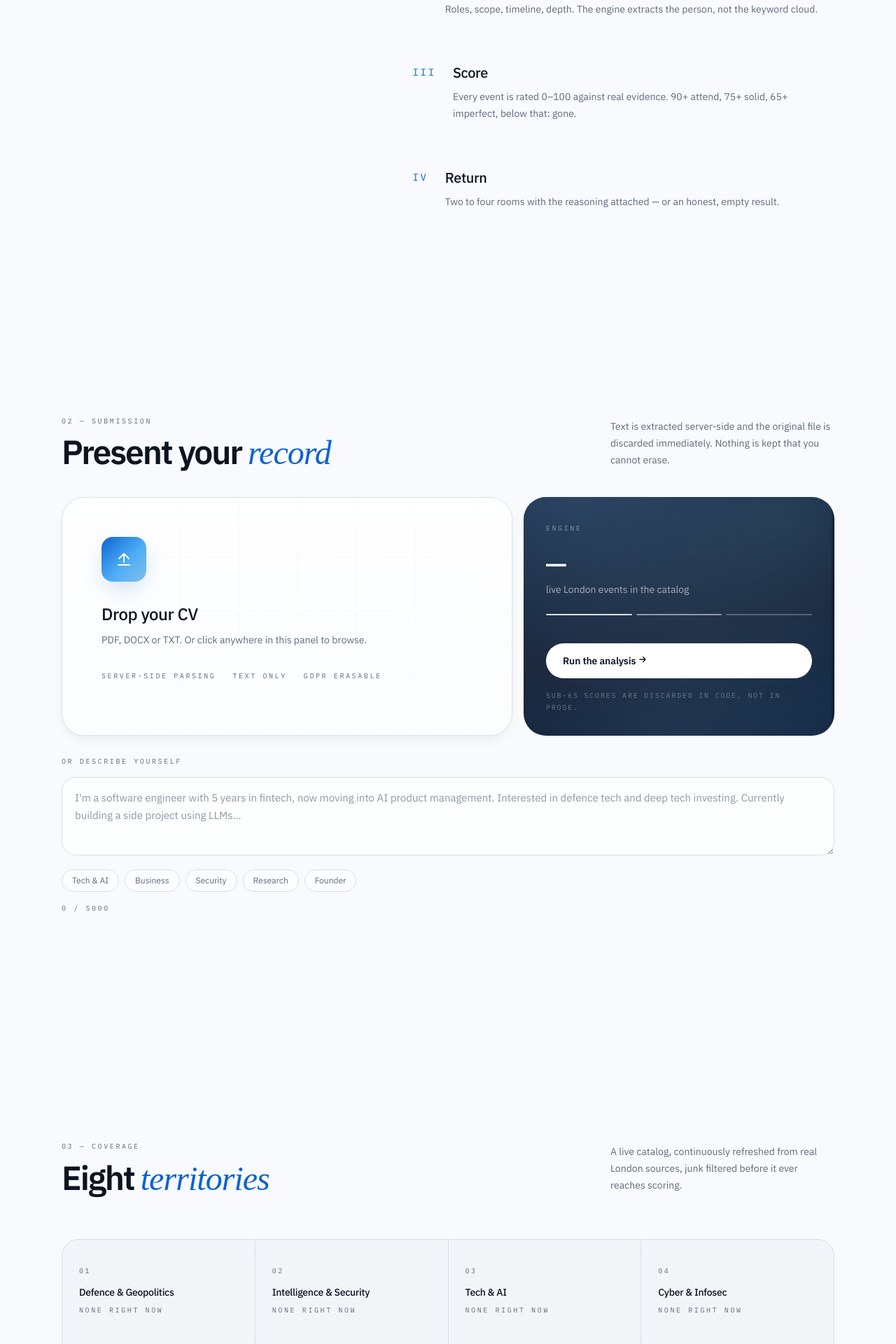
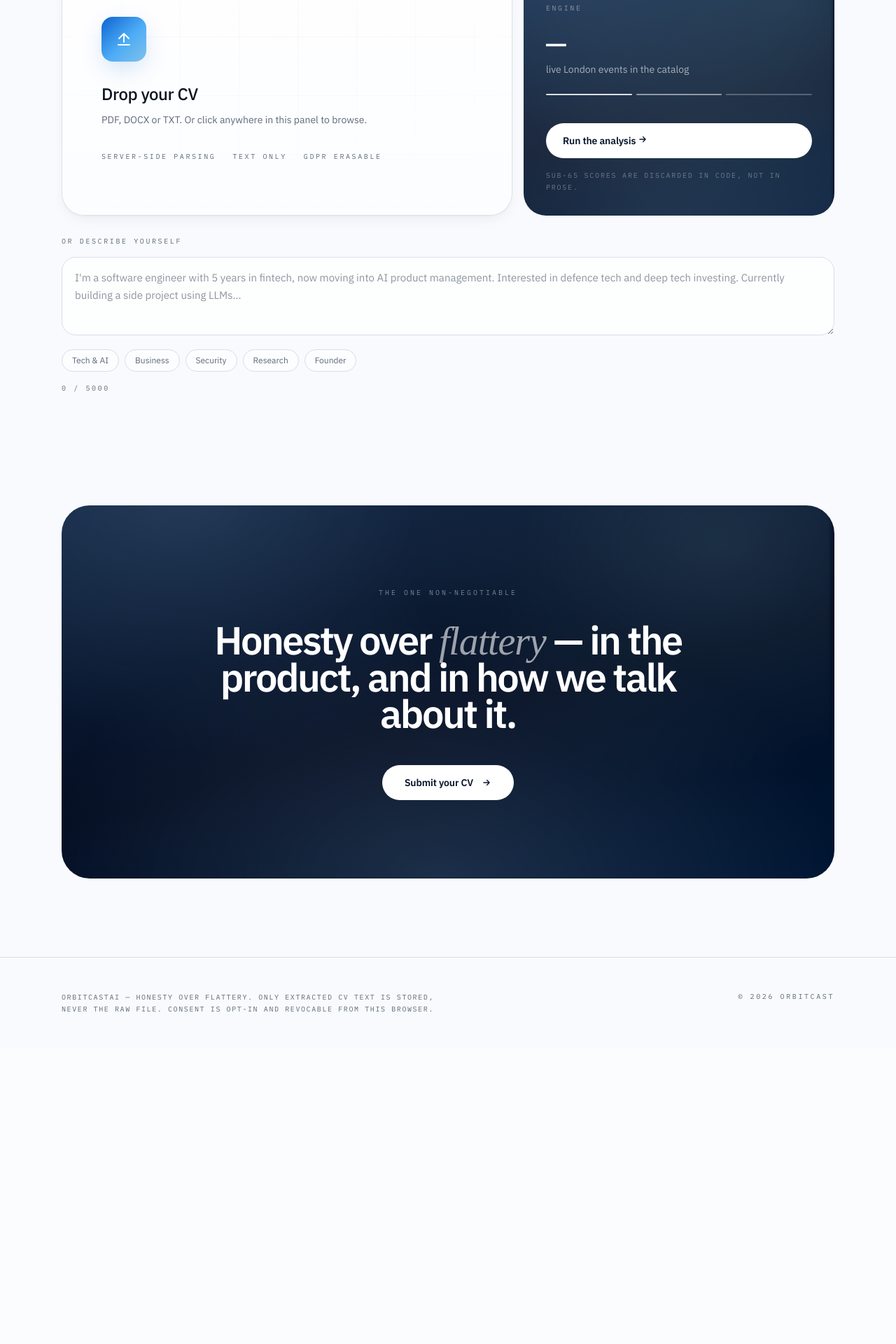
Before and after one commit to Johnnothere/Orbit-Cast, a Flask app: page / in a window 1280 px wide. Shown: the part 2360-4280 px from the top of the page at 70% size. After the commit the page ends 3806 px from the top, so only its background shows below. Run offline with Flask 3, Linux system fonts and the light colour scheme; data that the repository does not hold is empty; some libraries are stand-ins or nearby versions; some web fonts are replaced.

Commit message:
UI/UX pass: consistent nav, real event times, drop Protocol and Coverage
1. NAV CONSISTENT ON EVERY PAGE. The bar previously reflowed when browsing -
   the search/refresh chrome was injected into it and the section links were
   hidden to make room (they physically overlapped otherwise). The chrome now
   lives in the browse shell's own toolbar, so the nav markup is byte-identical
   on the landing page and all three browse views: Home / Events / Calendar /
   Hackathons / Begin, always.

2. SHOW TIMES, NOT JUST DATES. This was worse than a missing nicety - it was
   wrong. Only ~40 events carry a clean `time` field; another 82 bury the time
   inside the date string ("Thu 6 August 2026, 11.00-12.00BST", "Wed, Sep 9,
   6:00 PM"). Every one of those 82 was being labelled "All day", which is
   false. eventTime() now reads whichever form is present and only says
   "All day" when there genuinely is no time. Measured against the live
   catalog: "All day" labels drop from 196/236 to 114/236 - 82 events gained
   a real time. Wired into the events list, calendar pills (time prefix in
   accent), the day panel, hackathon cards, and AI match cards. Match cards
   additionally get fmtRecDate(), since they were rendering the raw scraped
   string verbatim.

3. Removed the Protocol section ("Four passes, before a word reaches you").
4. Removed the Coverage section ("Eight territories").
   Both removals took their CSS and JS with them - renderCoverage(),
   ALL_CATEGORIES, .protocol/.step/.tile.cat rules - rather than leaving dead
   code behind. The hero's secondary CTA pointed at #protocol, so it now reads
   "Browse the catalog" and actually switches to the events view.

Verified locally against the real backend: all element ids resolve, no
undefined handlers, no leftover references to either removed section, all
views render, zero console errors. Also fixed the browse toolbar overflowing
its row once the chrome moved into it.

```diff
--- a/templates/index.html
+++ b/templates/index.html
@@ -139,7 +139,10 @@ header.nav.solid{border-bottom:1px solid color-mix(in oklab,var(--hairline) 70%,
   background:color-mix(in oklab,var(--background) 70%,transparent);backdrop-filter:blur(20px);}
 .nav-inner{margin:0 auto;display:flex;width:100%;max-width:72rem;align-items:center;justify-content:space-between;
   gap:1rem;padding:1rem 1.5rem;min-width:0;}
-.header-browse-chrome{min-width:0;overflow:hidden;}
+/* search/refresh chrome lives in the browse toolbar, not the nav, so the nav
+   can stay byte-identical on every page */
+.header-browse-chrome{display:flex;align-items:center;gap:.75rem;flex:1 1 22rem;min-width:0;margin-left:auto;
+  justify-content:flex-end;}
 .brand{display:flex;min-width:0;align-items:center;gap:.625rem;cursor:pointer;user-select:none;background:none;border:none;}
 .brand-mark{display:flex;height:1.75rem;width:1.75rem;flex-shrink:0;align-items:center;justify-content:center;
   border-radius:.5rem;font-family:'IBM Plex Mono',monospace;font-size:12px;font-weight:700;
@@ -204,23 +207,6 @@ header.nav.solid{border-bottom:1px solid color-mix(in oklab,var(--hairline) 70%,
   transition:background .3s;position:relative;}
 .tile h3{margin-top:1rem;font-size:1.125rem;font-weight:500;letter-spacing:-.02em;}
 .tile p{margin-top:.75rem;font-size:.875rem;line-height:1.7;color:var(--muted-foreground);}
-.tile.cat{padding:2rem 1.5rem;}
-.tile.cat:hover{background:color-mix(in oklab,var(--primary) 4%,var(--background));}
-.tile.cat p{margin-top:.75rem;font-size:.875rem;font-weight:500;line-height:1.35;letter-spacing:-.02em;color:var(--foreground);}
-.tile.cat .underline{margin-top:1.25rem;display:block;height:1px;width:0;background:var(--gradient-lux);transition:width .5s;}
-.tile.cat:hover .underline{width:100%;}
-
-/* protocol */
-.protocol{display:grid;gap:3.5rem;padding-block:6rem;}
-@media(min-width:1024px){.protocol{grid-template-columns:.85fr 1.15fr;}}
-.protocol-aside{position:sticky;top:7rem;height:fit-content;}
-.protocol-aside h2{margin-top:1rem;font-size:2.25rem;}
-@media(min-width:640px){.protocol-aside h2{font-size:3rem;}}
-.step{display:grid;grid-template-columns:auto 1fr;gap:1.5rem;padding:2rem 0;border-top:1px solid var(--hairline);}
-.step:first-child{border-top:none;}
-.step-n{font-family:'IBM Plex Mono',monospace;font-size:.875rem;letter-spacing:.2em;color:var(--primary);padding-top:.25rem;}
-.step h3{font-size:1.25rem;font-weight:500;letter-spacing:-.02em;}
-.step p{margin-top:.5rem;font-size:.875rem;line-height:1.7;color:var(--muted-foreground);}
 
 /* submission console */
 .console-grid{margin-top:2.5rem;display:grid;gap:1rem;}
@@ -335,7 +321,7 @@ footer.site{border-top:1px solid var(--hairline);}
 .cat-dot{width:.375rem;height:.375rem;border-radius:999px;flex-shrink:0;}
 .main{min-width:0;overflow:hidden;}
 .view-tabs{border-bottom:1px solid var(--hairline);padding:.75rem 1.5rem;display:flex;align-items:center;
-  gap:.5rem;overflow-x:auto;}
+  gap:.5rem;flex-wrap:wrap;}
 .view-tab{font-family:'IBM Plex Mono',monospace;font-size:10px;letter-spacing:.2em;text-transform:uppercase;
   padding:.5rem .875rem;border:none;border-radius:999px;background:none;color:var(--muted-foreground);
   cursor:pointer;transition:all .2s;white-space:nowrap;}
@@ -444,6 +430,7 @@ footer.site{border-top:1px solid var(--hairline);}
 .cal-ev-pill{font-size:10px;padding:.125rem .3125rem;margin-bottom:.125rem;border-radius:.25rem;white-space:nowrap;
   overflow:hidden;text-overflow:ellipsis;border-left:2px solid var(--pill-c,var(--hairline));background:var(--secondary);}
 .cal-ev-pill a{color:var(--foreground);text-decoration:none;display:block;overflow:hidden;text-overflow:ellipsis;}
+.pill-time{font-family:'IBM Plex Mono',monospace;font-size:9px;color:var(--primary);margin-right:.125rem;}
 .cal-more{font-family:'IBM Plex Mono',monospace;font-size:9px;color:var(--muted-foreground);}
 .cal-day-panel{max-width:72rem;margin:1rem auto 0;background:var(--card);border:1px solid var(--hairline);
   border-radius:1.5rem;overflow:hidden;max-height:0;opacity:0;transition:all .3s ease;}
@@ -508,7 +495,6 @@ footer.site{border-top:1px solid var(--hairline);}
 @media(max-width:900px){
   .layout{grid-template-columns:1fr;}
   .sidebar{display:none;}
-  .protocol-aside{position:static;}
   .hero{padding-top:7rem;}
 }
 </style>
@@ -524,21 +510,11 @@ footer.site{border-top:1px solid var(--hairline);}
       <span class="brand-name">OrbitCast<span class="lux-text">AI</span></span>
     </button>
 
-    <div class="header-browse-chrome" id="headerBrowseChrome" style="display:none;flex:1;align-items:center;gap:1rem;min-width:0;">
-      <div class="search-wrap">
-        <i class="s-ico">&#x2315;</i>
-        <input id="search" type="text" placeholder="Search events, sources…" oninput="render()">
-      </div>
-      <span class="hd-meta" id="lastRunEl">—</span>
-      <span class="new-badge" id="newBadge" style="display:none" onclick="filterNew()"><span id="newCt">0</span> new</span>
-      <button class="btn-sm" id="refreshBtn" onclick="doRefresh()">↻ Refresh</button>
-    </div>
-
     <div class="nav-right">
       <button class="nav-link" id="tabAI" onclick="switchView('ai')">Home</button>
-      <button class="nav-link nav-browse-link" id="tabEvents" onclick="switchView('events')">Events</button>
-      <button class="nav-link nav-browse-link" id="tabCalendar" onclick="switchView('calendar')">Calendar</button>
-      <button class="nav-link nav-browse-link" id="tabHackathons" onclick="switchView('hackathons')">Hackathons</button>
+      <button class="nav-link" id="tabEvents" onclick="switchView('events')">Events</button>
+      <button class="nav-link" id="tabCalendar" onclick="switchView('calendar')">Calendar</button>
+      <button class="nav-link" id="tabHackathons" onclick="switchView('hackathons')">Hackathons</button>
       <button class="nav-cta sheen" id="navCta" onclick="scrollToConsole()">Begin</button>
     </div>
   </div>
@@ -578,7 +554,7 @@ footer.site{border-top:1px solid var(--hairline);}
         <div class="reveal" data-delay="340">
           <div class="hero-actions">
             <button class="btn-lux sheen" onclick="scrollToConsole()">Submit your CV <svg width="14" height="14" viewBox="0 0 24 24" fill="none" stroke="currentColor" stroke-width="2.2" stroke-linecap="round" stroke-linejoin="round"><path d="M5 12h14M13 6l6 6-6 6"/></svg></button>
-            <a class="btn-ghost" href="#protocol">Read the protocol</a>
+            <button class="btn-ghost" onclick="switchView('events')">Browse the catalog</button>
           </div>
         </div>
       </div>
@@ -616,30 +592,6 @@ footer.site{border-top:1px solid var(--hairline);}
           <p>The profile names what is thin as prominently as what is strong &mdash; and which rooms would close it.</p></div>
         <div class="tile"><span class="label-xs">03</span><h3>Enforced, not requested</h3>
           <p>Sub-65 scores and hallucinated event ids never reach the interface. The filter is code.</p></div>
-      </div>
-    </div>
-  </section>
-
-  <!-- PROTOCOL -->
-  <section class="sec" id="protocol" style="padding-block:0;">
-    <div class="protocol">
-      <div class="protocol-aside">
-        <div class="reveal">
-          <span class="label-xs">The protocol</span>
-          <h2 class="display-xl">Four passes,
-            <span class="serif-accent" style="color:color-mix(in oklab,var(--muted-foreground) 60%,transparent)">before a word</span>
-            reaches you</h2>
-        </div>
-      </div>
-      <div>
-        <div class="reveal"><div class="step"><span class="step-n">I</span><div><h3>Classify</h3>
-          <p>Is this actually a CV? Cover letters, decks and stray PDFs are stopped at the door &mdash; no profile is invented for them.</p></div></div></div>
-        <div class="reveal" data-delay="70"><div class="step"><span class="step-n">II</span><div><h3>Read</h3>
-          <p>Roles, scope, timeline, depth. The engine extracts the person, not the keyword cloud.</p></div></div></div>
-        <div class="reveal" data-delay="140"><div class="step"><span class="step-n">III</span><div><h3>Score</h3>
-          <p>Every event is rated 0&ndash;100 against real evidence. 90+ attend, 75+ solid, 65+ imperfect, below that: gone.</p></div></div></div>
-        <div class="reveal" data-delay="210"><div class="step"><span class="step-n">IV</span><div><h3>Return</h3>
-          <p>Two to four rooms with the reasoning attached &mdash; or an honest, empty result.</p></div></div></div>
       </div>
     </div>
   </section>
@@ -731,22 +683,6 @@ footer.site{border-top:1px solid var(--hairline);}
     <div id="aiResults"></div>
   </section>
 
-  <!-- 03 COVERAGE -->
-  <section class="sec">
-    <div class="reveal">
-      <div class="sec-head">
-        <div>
-          <span class="label-xs">03 &mdash; Coverage</span>
-          <h2 class="display-xl">Eight <span class="serif-accent" style="color:var(--primary)">territories</span></h2>
-        </div>
-        <p>A live catalog, continuously refreshed from real London sources, junk filtered before it ever reaches scoring.</p>
-      </div>
-    </div>
-    <div class="reveal" data-delay="90">
-      <div class="tile-grid cols-4" id="coverageGrid"></div>
-    </div>
-  </section>
-
   <!-- CLOSING -->
   <section class="sec" style="padding-bottom:7rem;padding-top:0;">
     <div class="reveal">
@@ -788,6 +724,15 @@ footer.site{border-top:1px solid var(--hairline);}
         <button class="view-tab" onclick="switchView('events')" id="vtEvents">Events</button>
         <button class="view-tab" onclick="switchView('calendar')" id="vtCalendar">Calendar</button>
         <button class="view-tab" onclick="switchView('hackathons')" id="vtHackathons">⚡ Hackathons</button>
+        <div class="header-browse-chrome" id="headerBrowseChrome">
+          <div class="search-wrap">
+            <i class="s-ico">&#x2315;</i>
+            <input id="search" type="text" placeholder="Search events, sources…" oninput="render()">
+          </div>
+          <span class="hd-meta" id="lastRunEl">—</span>
+          <span class="new-badge" id="newBadge" style="display:none" onclick="filterNew()"><span id="newCt">0</span> new</span>
+          <button class="btn-sm" id="refreshBtn" onclick="doRefresh()">↻ Refresh</button>
+        </div>
       </div>
 
       <div id="eventsView" style="display:none">
@@ -875,9 +820,6 @@ const CAT_VAR = {
   'Intelligence & Security':'--ci','Defence & Geopolitics':'--cd','Cyber & Infosec':'--cy',
   'Tech & AI':'--ct','Education & Research':'--ce','Builder & Tech Community':'--cb','Business & Networking':'--cn',
 };
-const ALL_CATEGORIES = ['Defence & Geopolitics','Intelligence & Security','Tech & AI','Cyber & Infosec',
-  'Education & Research','Builder & Tech Community','Business & Networking','Hackathons'];
-
 const JUNK_PATHS=['/cart','/register','/registration','/login','/cookie','/privacy','/terms','/sitemap','/404'];
 function isLegit(e){
   if(!e.title||!e.url)return false;
@@ -904,6 +846,28 @@ function pad(n){return String(n).padStart(2,'0');}
 function parseDate(s){if(!s)return null;if(/^\d{4}-\d{2}-\d{2}$/.test(s))return new Date(s+'T12:00:00');return new Date(s);}
 function isUp(e){if(!e.date)return true;return e.date>=new Date(NOW.getFullYear(),NOW.getMonth(),NOW.getDate());}
 function isToday(e){if(!e.date)return false;return e.date.toDateString()===NOW.toDateString();}
+// Times arrive two different ways. ~40 events carry a clean separate `time`
+// field; ~82 more bury it inside the date string ("Thu 6 August 2026,
+// 11.00-12.00BST", "Wed, Sep 9, 6:00 PM"). Those were all being labelled
+// "All day", which is simply false. Pull the real time out of whichever
+// place it is, and only say "All day" when there genuinely isn't one.
+function eventTime(e){
+  if(e.time)return e.time;
+  const raw=String(e.rawDate||'');
+  // strip the leading ISO date so "2026-08-01" can't be read as a time
+  const body=raw.replace(/^\d{4}-\d{2}-\d{2}[T ]?/,'');
+  const re=/(\d{1,2})[:.](\d{2})\s*(a\.?m\.?|p\.?m\.?)?/gi;
+  const hits=[];
+  let m;
+  while((m=re.exec(body))!==null&&hits.length<2){
+    const h=parseInt(m[1],10),min=m[2];
+    if(h>23||parseInt(min,10)>59)continue;
+    const mer=m[3]?m[3].replace(/\./g,'').toUpperCase():'';
+    hits.push(h+':'+min+(mer?' '+mer:''));
+  }
+  if(!hits.length)return 'All day';
+  return hits.length>1?hits[0]+'–'+hits[1]:hits[0];
+}
 function fmtShort(dt){return dt.toLocaleDateString('en-GB',{day:'numeric',month:'short'});}
 function fmtFull(dt){return dt.toLocaleDateString('en-GB',{weekday:'short',day:'numeric',month:'short',year:'numeric'});}
 function timeAway(e){
@@ -944,13 +908,9 @@ function switchView(view){
   const vtMap={events:'vtEvents',calendar:'vtCalendar',hackathons:'vtHackathons'};
   if(vtMap[view])document.getElementById(vtMap[view]).classList.add('active');
 
-  // Browse chrome (search/refresh) only matters once you're actually browsing.
-  // When it IS shown it needs the horizontal room, so the duplicate section
-  // links collapse - the browse shell has its own view-tabs for those, and
-  // leaving both in the bar made them physically overlap.
-  document.getElementById('headerBrowseChrome').style.display=isAI?'none':'flex';
-  document.querySelectorAll('.nav-browse-link').forEach(el=>{el.style.display=isAI?'':'none';});
-  document.getElementById('navCta').style.display=isAI?'':'none';
+  // The nav bar stays identical on every page. The search/refresh chrome
+  // lives inside the browse shell's own toolbar rather than the nav, so the
+  // nav never has to reflow or drop links depending on where you are.
   document.getElementById('siteNav').classList.toggle('solid',!isAI);
   if(view==='calendar')renderCal();
   if(view==='hackathons')renderHackathons();
@@ -973,6 +933,7 @@ async function fetchEvents(){
     allEvents=(evData.events||[]).filter(isLegit).map((e,i)=>({
       id:e.id||('ev'+i),cat:e.category||'Tech & AI',src:e.source||'',
       emoji:e.emoji||'',title:e.title||'',date:parseDate(e.date),
+      rawDate:e.date||'',
       url:e.url||'#',hasDate:!!e.date,time:e.time||null,location:e.location||'',
     }));
     sourceSummary=sumData.summary||[];
@@ -983,7 +944,6 @@ async function fetchEvents(){
     render();
     renderSidebar();
     updateHeroStats();
-    renderCoverage();
     if(currentView==='calendar')renderCal();
   }catch(err){showError('Could not load events: '+err.message);}
   finally{setLoad(false);}
@@ -999,19 +959,6 @@ function updateHeroStats(){
   if(badge)badge.textContent=upcoming?('Honest event intelligence · '+upcoming+' live London events'):'Honest event intelligence · London';
   if(stat)stat.textContent=upcoming?upcoming:'—';
   if(side)side.textContent=upcoming?String(upcoming).padStart(2,'0'):'—';
-}
-function renderCoverage(){
-  const grid=document.getElementById('coverageGrid');
-  if(!grid)return;
-  const counts={};
-  allEvents.forEach(e=>{counts[e.cat]=(counts[e.cat]||0)+1;});
-  grid.innerHTML=ALL_CATEGORIES.map((c,i)=>{
-    const n=counts[c]||0;
-    return '<div class="tile cat"><span class="label-xs">'+pad(i+1)+'</span>'
-      +'<p>'+esc(c)+'</p>'
-      +'<span class="label-xs" style="display:block;margin-top:.5rem">'+(n?n+' live':'none right now')+'</span>'
-      +'<span class="underline"></span></div>';
-  }).join('');
 }
 function renderTicker(){
   const items=['grounded in evidence','no invented profiles','gaps named out loud',
@@ -1119,7 +1066,7 @@ function evRow(e){
   const past=!isUp(e);
   const catCol=CAT_COLOR[e.cat]||'var(--hairline)';
   const dt=e.date?fmtShort(e.date):'';
-  const tm=e.time?e.time:'All day';
+  const tm=eventTime(e);
   return '<div class="ev'+(past?' past':'')+'" style="--cat:'+catCol+'">'
     +'<div class="ev-time"><span class="soon '+ta.cls+'">'+esc(ta.txt)+'</span>'+(dt?'<span class="dt">'+esc(dt)+'</span>':'')+'<span class="tm">'+esc(tm)+'</span></div>'
     +'<div class="ev-body"><a class="ev-title" href="'+esc(e.url)+'" target="_blank" rel="noopener">'+esc(e.title)+'</a><div class="ev-src">'+esc(e.emoji)+' '+esc(e.src)+' · '+esc(e.cat)+'</div></div>'
@@ -1131,7 +1078,7 @@ function evRow(e){
 function renderHackathons(){
   const upcomingOnly=document.getElementById('cbHackUpcoming').checked;
   const today=new Date(NOW.getFullYear(),NOW.getMonth(),NOW.getDate());
-  let hacks=allEvents.filter(e=>e.cat==='Hackathons').map(e=>({title:e.title,date:e.date,url:e.url,desc:e.src}));
+  let hacks=allEvents.filter(e=>e.cat==='Hackathons').map(e=>({title:e.title,date:e.date,url:e.url,desc:e.src,time:eventTime(e)}));
   hacks.sort((a,b)=>{if(!a.date&&!b.date)return 0;if(!a.date)return 1;if(!b.date)return -1;return a.date-b.date;});
   const upcoming=hacks.filter(h=>!h.date||h.date>=today);
   document.getElementById('hackCount').textContent=(upcomingOnly?upcoming.length:hacks.length)+' upcoming';
@@ -1143,7 +1090,7 @@ function renderHackathons(){
     const dateStr=h.date?fmtFull(h.date):'Date TBD';
     const dateISO=h.date?h.date.toISOString().split('T')[0]:'';
     return '<div class="hack-card card-lux'+(isPast?' hack-past':'')+'"><div class="hack-card-top">'
-      +'<div class="hack-card-date">'+esc(dateStr)+(isSoon?'<span class="hack-soon">This week</span>':'')+'</div>'
+      +'<div class="hack-card-date">'+esc(dateStr)+(h.time&&h.time!=='All day'?' · '+esc(h.time):'')+(isSoon?'<span class="hack-soon">This week</span>':'')+'</div>'
       +'<div class="hack-card-title">'+esc(h.title)+'</div></div><div class="hack-card-body">'
       +(h.desc?'<div class="hack-card-desc">'+esc(h.desc)+'</div>':'')
       +'<div class="hack-card-actions"><a class="hack-link primary" href="'+esc(h.url)+'" target="_blank" rel="noopener">Register →</a>'
@@ -1220,6 +1167,17 @@ function aiSkeleton(){
     +'<div class="skel-card card-lux scanline"><div class="skel-bar" style="width:25%"></div>'
     +'<div class="skel-bar" style="width:100%;margin-top:1rem"></div><div class="skel-bar" style="width:66%;margin-top:.5rem"></div></div>'
     +'</div>';
+}
+// Recommendations carry the raw scraped date string, which is frequently not
+// presentable ("Thu 6 August 2026, 11.00-12.00BST"). Render it as a clean
+// date + time, falling back to the raw string rather than dropping it.
+function fmtRecDate(raw){
+  if(!raw)return '';
+  const d=parseDate(raw);
+  const tm=eventTime({rawDate:raw});
+  if(!d||isNaN(d.getTime()))return String(raw).slice(0,32);
+  const ds=d.toLocaleDateString('en-GB',{day:'numeric',month:'short',year:'numeric'});
+  return tm==='All day'?ds:ds+' · '+tm;
 }
 function tierFor(score){
   if(score>=85)return{label:'Should attend',cls:'lux-fill'};
@@ -1331,7 +1289,7 @@ function renderAIResults(data){
       html+='<div class="match card-lux rise" style="animation-delay:'+(i*70)+'ms">'
         +'<div class="match-top"><div style="min-width:0">'
         +'<div class="match-meta"><span class="label-xs">'+esc(r.category||'')+'</span>'
-        +'<span class="mono" style="font-size:11px;color:var(--muted-foreground)">'+esc(r.date||'')+'</span></div>'
+        +'<span class="mono" style="font-size:11px;color:var(--muted-foreground)">'+esc(fmtRecDate(r.date))+'</span></div>'
         +'<h3>'+esc(r.title||'')+'</h3></div>'
         +'<div class="match-score"><span class="num lux-text tabular">'+fit+'</span>'
         +'<p class="label-xs" style="margin-top:.25rem">'+tier.label+'</p></div></div>'
@@ -1432,7 +1390,12 @@ function renderCal(){
     if(isT)cls+=' is-today';
     if(selDay===dk)cls+=' selected';
     let pills='';
-    evs.slice(0,3).forEach(e=>{const col=CAT_COLOR[e.cat]||'var(--hairline)';pills+='<div class="cal-ev-pill" style="--pill-c:'+col+'"><a href="'+esc(e.url)+'" target="_blank" rel="noopener" title="'+esc(e.title)+'" onclick="event.stopPropagation()">'+esc(e.title.substring(0,30))+'</a></div>';});
+    evs.slice(0,3).forEach(e=>{
+      const col=CAT_COLOR[e.cat]||'var(--hairline)';
+      const tm=eventTime(e);
+      const lead=tm==='All day'?'':'<span class="pill-time">'+esc(tm.split('–')[0])+'</span> ';
+      pills+='<div class="cal-ev-pill" style="--pill-c:'+col+'"><a href="'+esc(e.url)+'" target="_blank" rel="noopener" title="'+esc(tm+' · '+e.title)+'" onclick="event.stopPropagation()">'+lead+esc(e.title.substring(0,26))+'</a></div>';
+    });
     if(evs.length>3)pills+='<span class="cal-more">+'+(evs.length-3)+' more</span>';
     const badge=evs.length>0?'<span class="cal-badge">'+evs.length+'</span>':'';
     html+='<div class="'+cls+'" onclick="showCalDay(\''+dk+'\')"><span class="cal-num">'+day+'</span>'+badge+'<div>'+pills+'</div></div>';
@@ -1450,7 +1413,7 @@ function showCalDay(dk){
   const mn=['Jan','Feb','Mar','Apr','May','Jun','Jul','Aug','Sep','Oct','Nov','Dec'];
   const dayNames=['Sunday','Monday','Tuesday','Wednesday','Thursday','Friday','Saturday'];
   const dateObj=new Date(y,m-1,dy);
-  panel.innerHTML='<div class="cdp-header"><div style="display:flex;align-items:center;gap:.75rem;"><span class="cdp-title">'+dayNames[dateObj.getDay()]+', '+dy+' '+mn[m-1]+' '+y+'</span><span class="cdp-count">'+evs.length+' event'+(evs.length>1?'s':'')+'</span></div><button class="cdp-close" onclick="closeCalPanel()">×</button></div><div class="cdp-events">'+evs.map(e=>{const col=CAT_COLOR[e.cat]||'var(--hairline)';const tm=e.time||'All day';return'<div class="cdp-ev" style="--cdp-c:'+col+'"><div><div class="cdp-ev-time">'+esc(tm)+'</div><div class="cdp-ev-title">'+esc(e.title)+'</div><div class="cdp-ev-meta"><span>'+esc(e.emoji)+' '+esc(e.src)+'</span><span>'+esc(e.cat)+'</span></div></div><div class="cdp-ev-actions"><a class="cdp-link" onclick="dlICS(\''+e.id+'\')">+ Calendar</a><a class="cdp-link" href="'+esc(e.url)+'" target="_blank" rel="noopener">View →</a></div></div>';}).join('')+'</div>';
+  panel.innerHTML='<div class="cdp-header"><div style="display:flex;align-items:center;gap:.75rem;"><span class="cdp-title">'+dayNames[dateObj.getDay()]+', '+dy+' '+mn[m-1]+' '+y+'</span><span class="cdp-count">'+evs.length+' event'+(evs.length>1?'s':'')+'</span></div><button class="cdp-close" onclick="closeCalPanel()">×</button></div><div class="cdp-events">'+evs.map(e=>{const col=CAT_COLOR[e.cat]||'var(--hairline)';const tm=eventTime(e);return'<div class="cdp-ev" style="--cdp-c:'+col+'"><div><div class="cdp-ev-time">'+esc(tm)+'</div><div class="cdp-ev-title">'+esc(e.title)+'</div><div class="cdp-ev-meta"><span>'+esc(e.emoji)+' '+esc(e.src)+'</span><span>'+esc(e.cat)+'</span></div></div><div class="cdp-ev-actions"><a class="cdp-link" onclick="dlICS(\''+e.id+'\')">+ Calendar</a><a class="cdp-link" href="'+esc(e.url)+'" target="_blank" rel="noopener">View →</a></div></div>';}).join('')+'</div>';
   panel.classList.add('open');
   setTimeout(()=>panel.scrollIntoView({behavior:'smooth',block:'nearest'}),50);
 }
```
